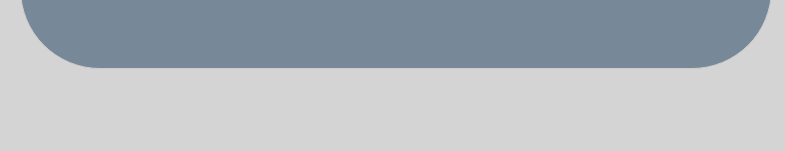
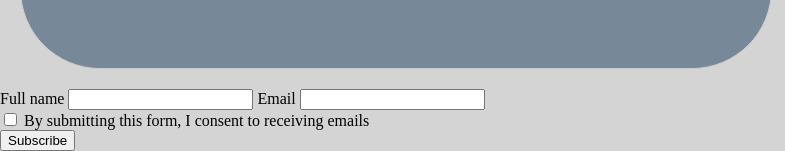
Before and after one commit to Andyreas67/HolidayHelper.github.io, a plain HTML site: page index.html in a window 1280 px wide. Shown: the part 927-1078 px from the top of the page, 0-785 px from the left. Before the commit the page ends 1016 px from the top, so only its background shows below. Drawn offline with Linux system fonts and the light colour scheme; grey boxes are pictures that could not be loaded.

Commit message:
Update index.html

```diff
--- a/index.html
+++ b/index.html
@@ -68,5 +68,16 @@ Australia offers endless opportunities for exploration</p>
   </a>
   </div>
 </div>
+    <div class="email-form">
+  <form>
+    <label>Full name</label>
+    <input type="text" name="name" required>
+<label>Email</label>
+<input type="text" name="email" required>
+<div class="check-box">
+    <input type="checkbox" id="consent" required>
+  <label for="consent">By submitting this form, I consent to receiving emails</label>
+</div>
+<button type="submit" class="subscribe-btn">Subscribe</button>
 </body>
 </html>
```
